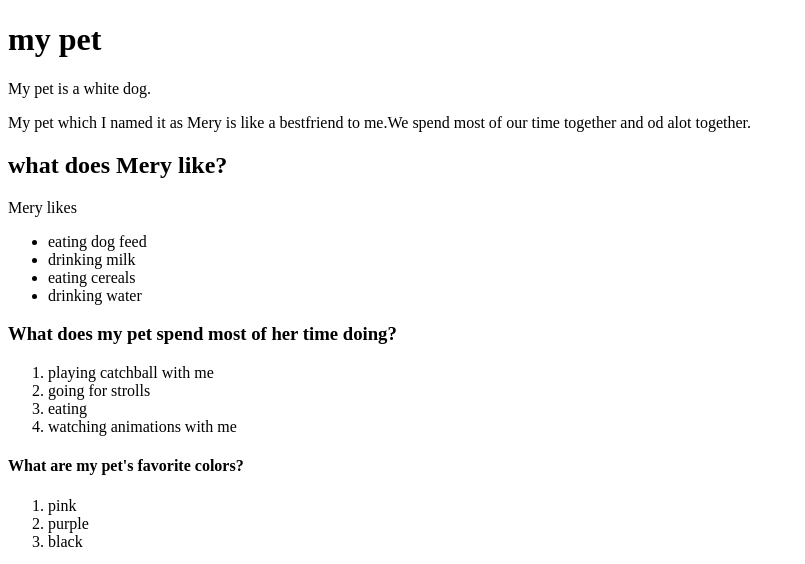
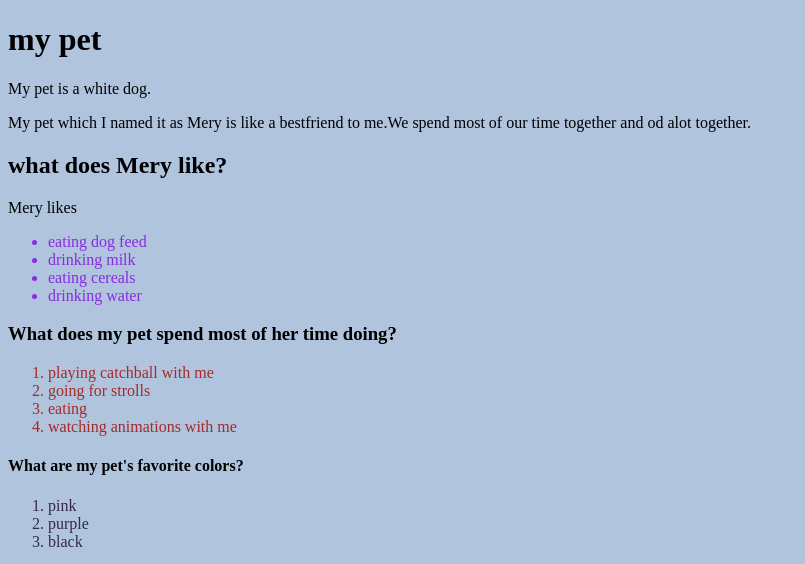
Before and after one commit to sha-lin/pet, a plain HTML site: page index.html in a window 1280 px wide. Shown: the top 564 px of the page, without its empty margins (0-805 px from the left). Drawn offline with Linux system fonts and the light colour scheme.

Commit message:
show changes made in style.css

```diff
--- a/index.html
+++ b/index.html
@@ -1,15 +1,19 @@
 <!DOCTYPE html>
 <html lang="en">
+
 <head>
     <meta charset="UTF-8">
     <meta http-equiv="X-UA-Compatible" content="IE=edge">
     <meta name="viewport" content="width=device-width, initial-scale=1.0">
     <title>pet</title>
+    <link rel="stylesheet" href="style.css">
 </head>
+
 <body>
     <h1>my pet</h1>
     <p>My pet is a white dog.</p>
-    <p>My pet which I named it as Mery is like a bestfriend to me.We spend most of our time together and od alot together.</p>
+    <p>My pet which I named it as Mery is like a bestfriend to me.We spend most of our time together and od alot
+        together.</p>
     <h2>what does Mery like?</h2>
     <p>Mery likes</p>
     <ul>
@@ -37,7 +41,10 @@
             <li>black</li>
         </div>
     </ol>
-    <p>Mery is a cute little puppy.I frequently take pictures of her <br>these pictures are mostly of the memories we made together</p>
-    <img src="https://images.unsplash.com/photo-1601979031925-424e53b6caaa?ixid=MnwxMjA3fDB8MHxzZWFyY2h8OHx8cHVwcHl8ZW58MHx8MHx8&ixlib=rb-1.2.1&auto=format&fit=crop&w=400&q=60" alt="this is a picture of Mery">
+    <p>Mery is a cute little puppy.I frequently take pictures of her <br>these pictures are mostly of the memories we
+        made together</p>
+    <img src="https://images.unsplash.com/photo-1601979031925-424e53b6caaa?ixid=MnwxMjA3fDB8MHxzZWFyY2h8OHx8cHVwcHl8ZW58MHx8MHx8&ixlib=rb-1.2.1&auto=format&fit=crop&w=400&q=60"
+        alt="this is a picture of Mery">
 </body>
+
 </html>
--- a/style.css
+++ b/style.css
@@ -0,0 +1,12 @@
+.important{
+    color: blueviolet;
+}
+.wise{
+    color: brown;
+}
+.color{
+    color: rgb(53, 40, 83);
+}
+body{
+    background-color: lightsteelblue;
+}
```
Lines whose indentation alone changed are shown as unchanged.
